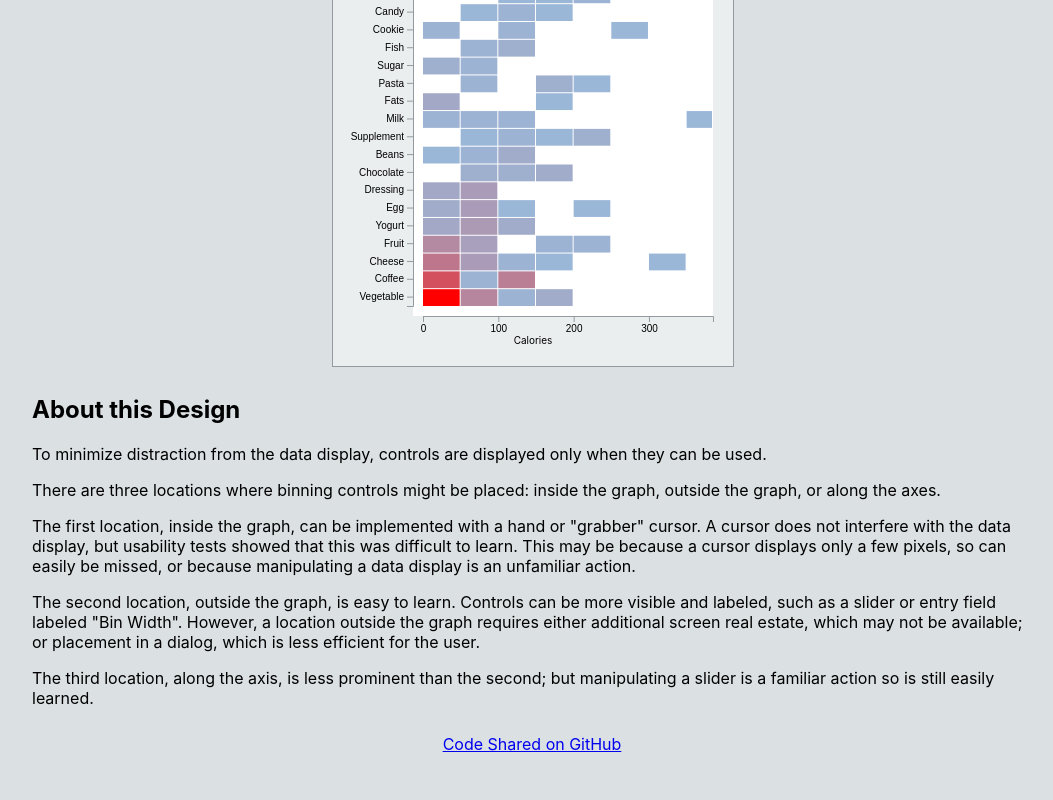
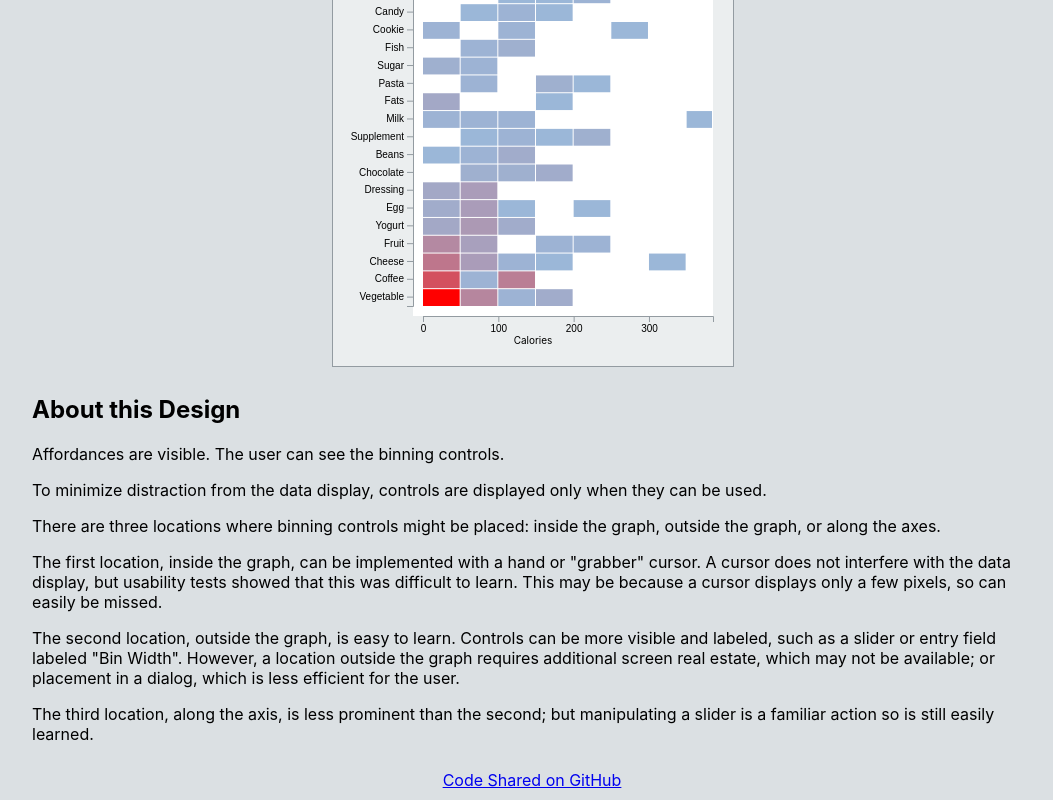
Before and after one commit to hemanrobinson/top-n-binning, a React (Create React App) app: page / in a window 1280 px wide. Shown: the part 2001-2801 px from the top of the page, without its empty margins (108-1161 px from the left). Before the commit the page ends 2765 px from the top, so only its background shows below. Built offline with nearby package versions, Linux system fonts and the light colour scheme.

Commit message:
visible affordances

```diff
--- a/src/App.js
+++ b/src/App.js
@@ -55,16 +55,19 @@ const App = () => {
             <div className="Description">
                 <h2>About this Design</h2>
                 <p>
+                Affordances are visible.  The user can see the binning controls.
+                </p>
+                <p>
                 To minimize distraction from the data display, controls are displayed only when they can be used.
                 </p>
                 <p>
                 There are three locations where binning controls might be placed:  inside the graph, outside the graph, or along the axes.
                 </p>
                 <p>
-                The first location, inside the graph, can be implemented with a hand or "grabber" cursor.  A cursor does not interfere with the data display, but usability tests showed that this was difficult to learn.  This may be because a cursor displays only a few pixels, so can easily be missed, or because manipulating a data display is an unfamiliar action.
+                The first location, inside the graph, can be implemented with a hand or "grabber" cursor.  A cursor does not interfere with the data display, but usability tests showed that this was difficult to learn.  This may be because a cursor displays only a few pixels, so can easily be missed.
                 </p>
                 <p>
-                The second location, outside the graph, is easy to learn.  Controls can be more visible and labeled, such as a slider or entry field labeled "Bin Width".  However, a location outside the graph requires either additional screen real estate, which may not be available; or placement in a dialog, which is less efficient for the user.
+                The second location, outside the graph, is easy to learn.  Controls can be more visible and labeled, such as a slider or entry field labeled "Bin Width".  However, a location outside the graph requires additional screen real estate, which may not be available; or placement in a dialog, which is less efficient for the user.
                 </p>
                 <p>
                 The third location, along the axis, is less prominent than the second; but manipulating a slider is a familiar action so is still easily learned.
```
